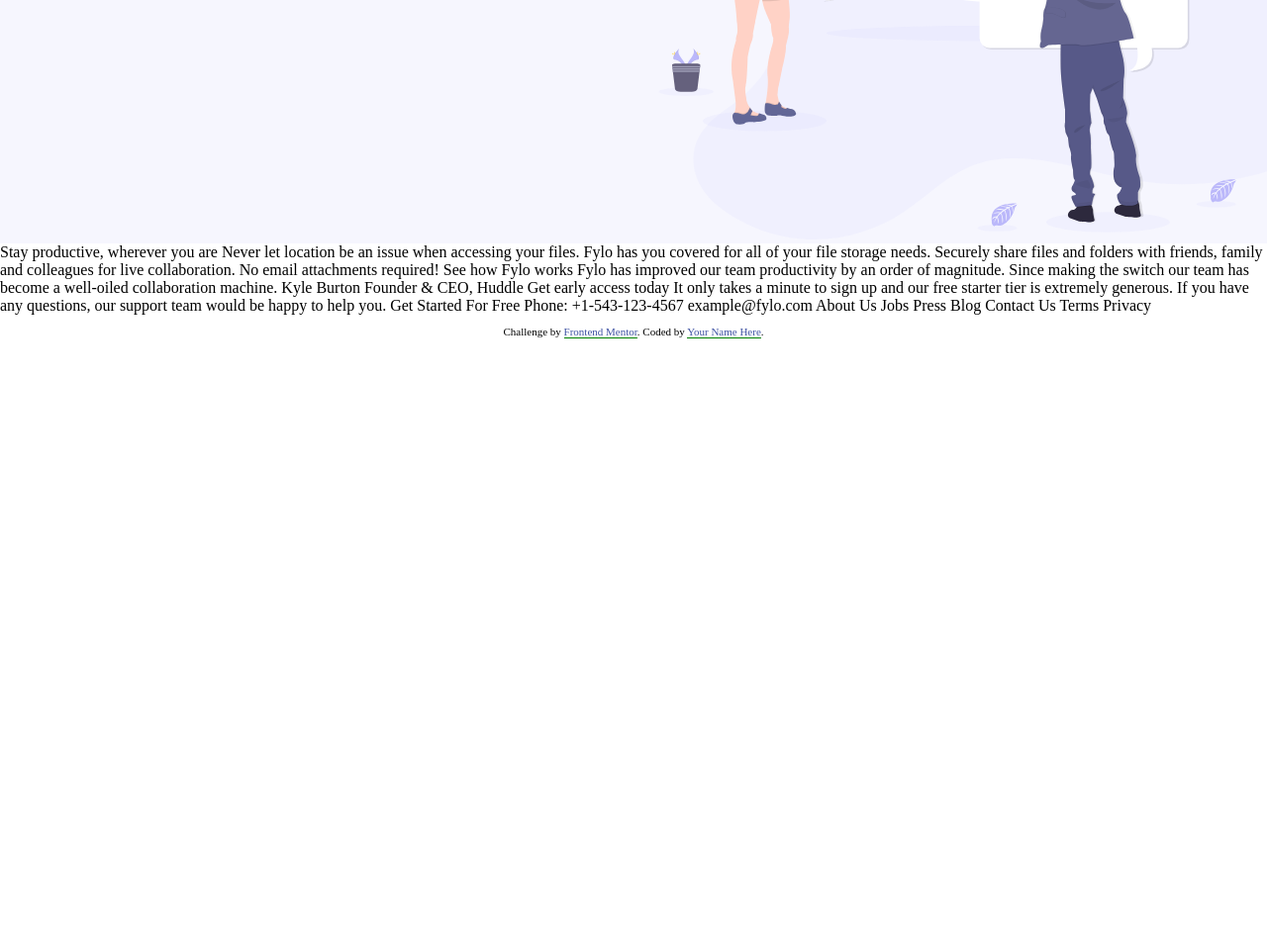
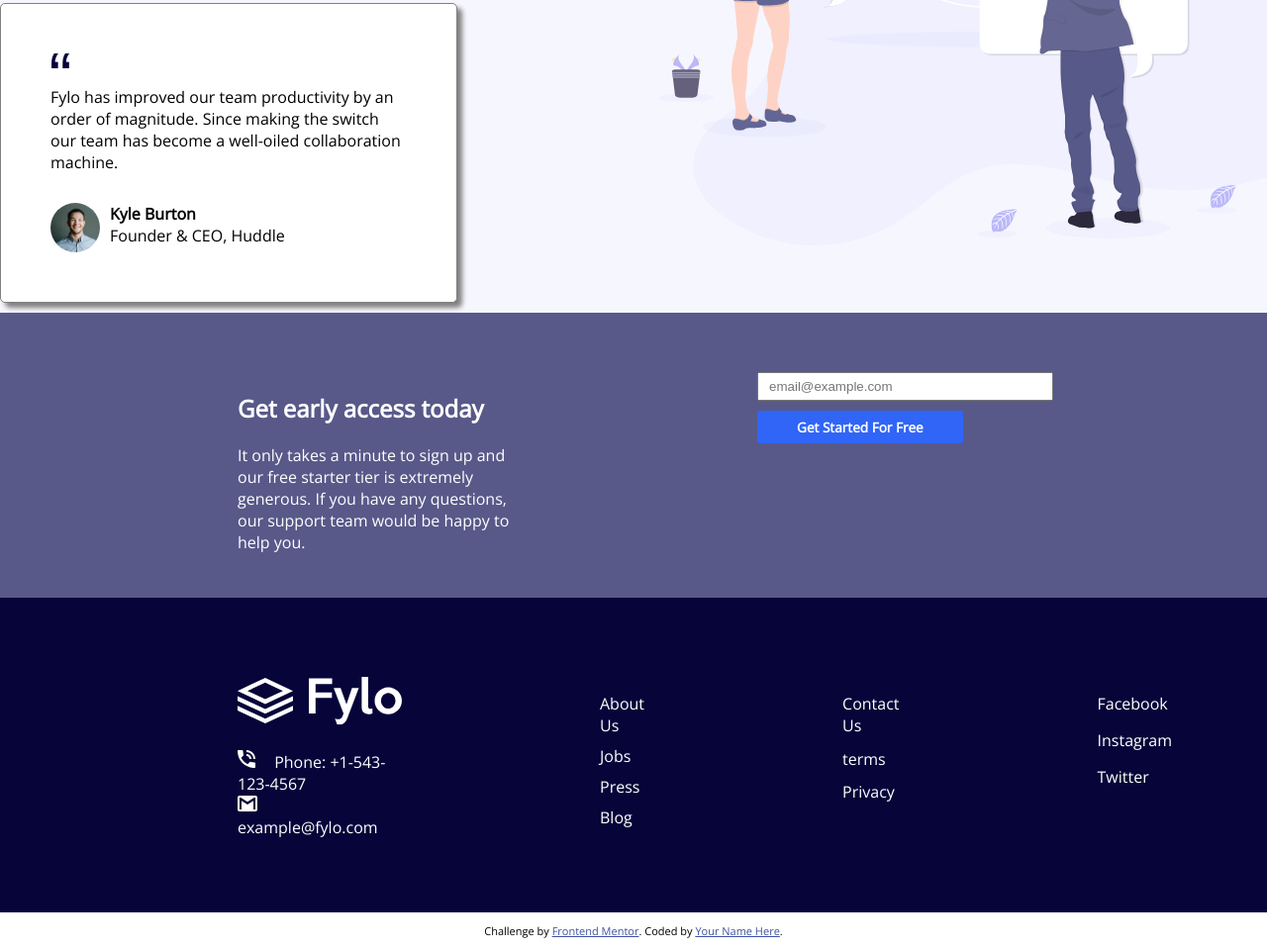
Before and after one commit to ryangoslik/6.11kac, a plain HTML site: page fylo-landing-page-with-two-column-layout-master/index.html in a window 1280 px wide. Shown: the part 1115-2074 px from the top of the page at 99% size. Before the commit the page ends 1467 px from the top, so only its background shows below. Drawn offline with nearby package versions, Linux system fonts and the light colour scheme.

Commit message:
123smegma

```diff
--- a/fylo-landing-page-with-two-column-layout-master/index.html
+++ b/fylo-landing-page-with-two-column-layout-master/index.html
@@ -56,6 +56,7 @@
     <img src="images/bg-curve-desktop.svg">
   </div><div class="bck">
   <section>
+    <div class="bf1s">
   <div class="bf1">
   <div class="textbf1">
 <div class="heroleft__wrapper"><h2 class="raleway"> Stay productive, wherever you are</h2>
@@ -67,48 +68,44 @@
 <a href="#" class="open">See how Fylo works <img src="images/icon-arrow.svg"> </a></div>
 </div><div class="imgbf1">
     <img src="images/illustration-2.svg" width="800px" height="auto" alt="">
-  </div></div>
+  </div></div><div class="box1c"><div class="image1"><img src="images/icon-quotes.svg"></div><div>Fylo has improved our team productivity by an order of magnitude. Since
+    making the switch our team has become a well-oiled collaboration machine.</div><div class="minibox1c"><img src="images/avatar-testimonial.jpg"><div class="boxtext1"><div class="miniboxtx1"> Kyle Burton</div>
+      <div class="miniboxtx2">Founder & CEO, Huddle</div></div>
+  </div></div></div>
   </section>
 </main>
-<section></section>
+<section class="section3">
+  <div class="textsection31"><h2>Get early access today</h2>
+  It only takes a minute to sign up and our free starter tier is extremely generous.
+    If you have any questions, our support team would be happy to help you.</div>
+    <div></div>
+    <div class="boxsection3">
+    <div class="heroinput__wrapper1">
+      <input type="text" placeholder="email@example.com">
+      <div class="smallbox1"><a href="#">Get Started For Free</a></div>
+     </div></div>
+</section>
+<section class="section4">
+  <div class="logo1">
+    <img src="images/logo.svg" alt="">
 
 
+  <div class="box4"><div><img src="images/icon-phone.svg"> Phone: +1-543-123-4567</div>
 
-<div>
-  Stay productive, wherever you are
-
-  Never let location be an issue when accessing your files. Fylo has you
-  covered for all of your file storage needs.
-
-  Securely share files and folders with friends, family and colleagues for
-  live collaboration. No email attachments required!
-
-  See how Fylo works
-
-  Fylo has improved our team productivity by an order of magnitude. Since
-  making the switch our team has become a well-oiled collaboration machine.
-
-  Kyle Burton
-  Founder & CEO, Huddle
-
-  Get early access today
-
-  It only takes a minute to sign up and our free starter tier is extremely generous.
-  If you have any questions, our support team would be happy to help you.
-
-  Get Started For Free
-
-  Phone: +1-543-123-4567
-  example@fylo.com
-
-  About Us
-  Jobs
-  Press
-  Blog
-
-  Contact Us
-  Terms
-  Privacy</div>
+  <div><img src="images/icon-email.svg">example@fylo.com</div>
+</div></div>
+<div class="box41"><ul><li>About Us</li>
+  <li>Jobs</li>
+  <li>Press</li>
+  <li>Blog</li></ul></div>
+  <div class="box41"><ul>
+    <li>Contact Us</li>
+    <li>terms</li>
+    <li>Privacy</li></ul></div>
+    <div class="box41"><ul><li>Facebook</li>
+      <li>Instagram</li>
+      <li>Twitter</li></ul></div>
+</section>
   <footer>
     <p class="attribution">
       Challenge by <a href="https://www.frontendmentor.io?ref=challenge" target="_blank">Frontend Mentor</a>.
--- a/fylo-landing-page-with-two-column-layout-master/style.css
+++ b/fylo-landing-page-with-two-column-layout-master/style.css
@@ -1,10 +1,16 @@
 @import url('https://fonts.googleapis.com/css2?family=Raleway:wght@400;700&display=swap');
 @import url('https://fonts.googleapis.com/css2?family=Open+Sans&family=Raleway:wght@400;700&display=swap');
-body,html{
+body{
+    max-width: 1920px;
+    font-family: open sans;
     width: 100%;
     padding: 0;
     margin: 0;
     box-sizing: border-box;
+}
+html{
+    display: flex;
+    justify-content: center;
 }
 .raleway{
     font-family: 'Raleway' , sans-serif;
@@ -93,15 +99,19 @@
 .contentright img{
     width: 100%;
 }
-.bf1{
-    justify-content: center;
+.bf1s{
     width: 1440px;
-    display: flex ;
     margin-left: auto;
     margin-right: auto;
     margin-top: -5px;
     padding-top: -5px;
     height: auto;
+    padding-bottom: 25px;
+
+}
+.bf1{
+    justify-content: center;
+    display: flex ;
 
 }
 .textbf1{
@@ -117,8 +127,113 @@
 .bck{
     background-color: hsl(240, 75%, 98%)
 }
-a{
+.bf1 a{
     color: green;
     text-decoration: none;
     border-bottom: 1px solid green;
 }
+.box1c{
+    box-shadow: 5px 5px 5px gray;
+    margin-top: -250px;
+    padding: 50px;
+    background-color: white;
+    width: 25%;
+    border-radius: 5px;
+    border: solid 1px grey;
+
+}
+.minibox1c img{
+    margin-right: 10px;
+    width: 50px;
+    height: 50px;
+    border-radius: 100%;
+}
+.minibox1c {
+    padding-top: 30px;
+    padding-bottom: -15px;
+ display: flex;
+}
+
+.miniboxtx1{
+    font-weight: 700;
+}
+.miniboxtx2{
+    font-weight: 300;
+}
+.image1 img{
+    width: 20px;
+    height: auto;
+}
+.image1{
+    padding-bottom: 10px;
+}
+
+.section3{
+
+    display: flex;
+    color:white;
+    padding-left: 240px;
+    padding-right: 240px;
+    padding-top: 60px;
+    padding-bottom: 60px;
+    margin-top: -15px;
+    background-color: hsl(238, 22%, 44%);
+}
+.textsection31{
+    width: 35%;
+    margin-right: 250px;
+}
+.boxsection3{
+    width: 35%;
+}
+.heroinput__wrapper1 a{
+    text-decoration: none;
+    background-color: hsl(224, 93%, 58%);
+    color: white;
+    padding: 7px 40px 7px 40px;
+    font-size: .85rem;
+    font-weight: bold;
+    border-radius: 2px;
+}
+.heroinput__wrapper1 input{
+    width: 100%;
+    padding: 5px 10px 5px 10px;
+}
+.smallbox1{
+    padding-top: 15px;
+    width: auto;
+}
+.section4{
+    background-color:  hsl(243, 87%, 12%);
+    display: flex;
+    color:white;
+    padding-left: 240px;
+    padding-right: 240px;
+    padding-top: 80px;
+    padding-bottom: 60px;
+    margin-top: -15px;
+}
+.box4{
+    padding-top: 20px;
+
+}
+.box4 img{
+    padding-right: 15px;
+}
+.box41{
+    width: 25%;
+    padding-left: 20%;
+}
+.box41 li{
+    list-style: none;
+}
+.section4 li{
+    padding-bottom: 20%;
+}
+.logo1 img{
+    filter: brightness(0) invert(1);
+
+}
+li:hover{
+    color: grey;
+}
```
